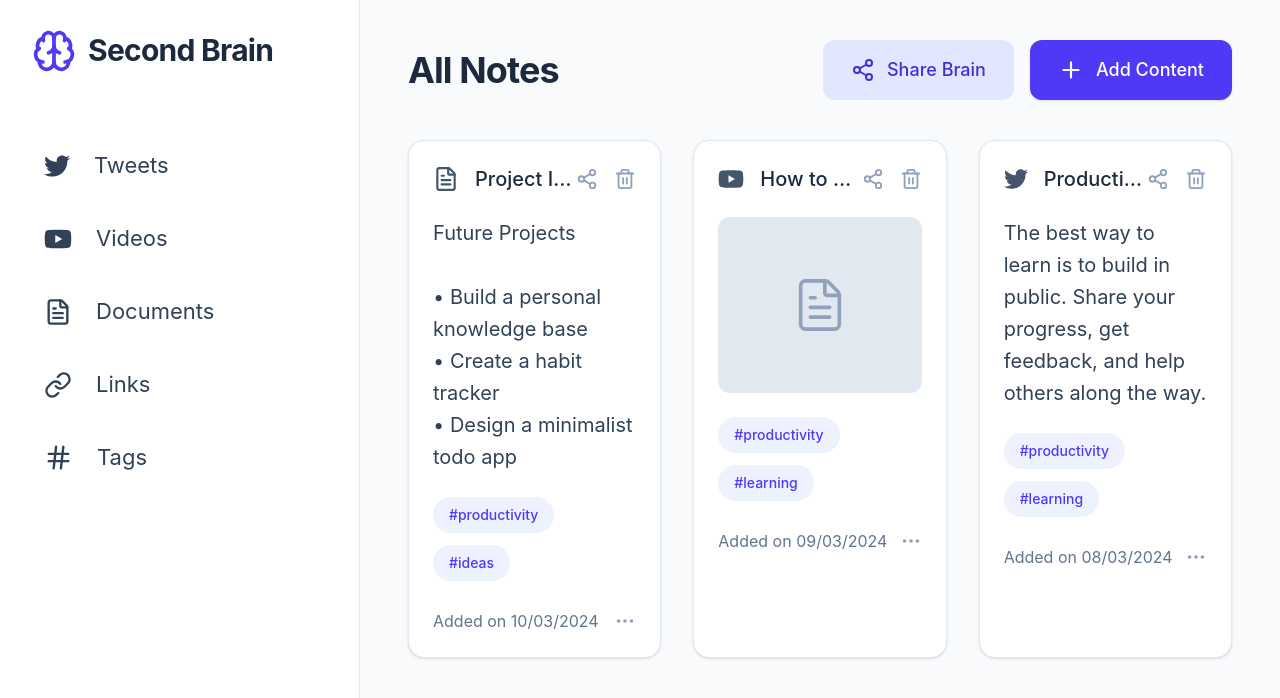
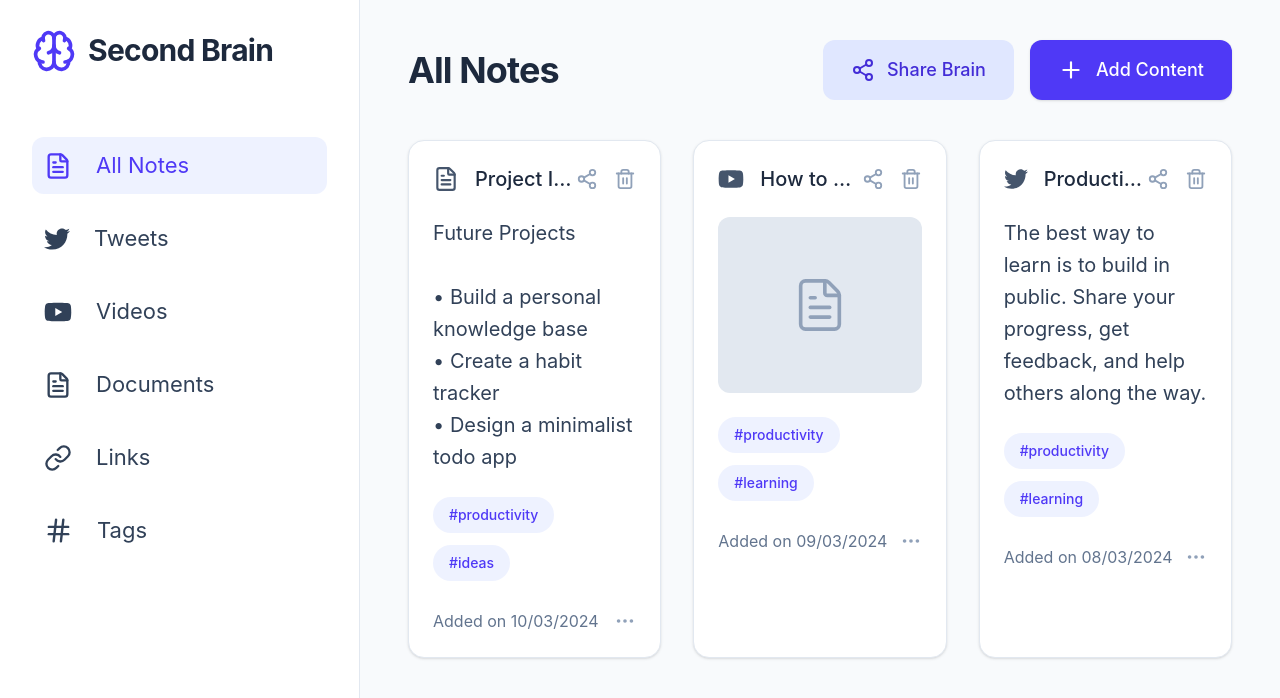
Before and after one commit to YashvanReddy/second-brain, a React (Vite) app: page / in a window 1280 px wide. Shown: the top 698 px of the page. Built offline with nearby package versions, Linux system fonts and the light colour scheme.

Commit message:
Add content filtering navigation

```diff
--- a/src/App.tsx
+++ b/src/App.tsx
@@ -62,6 +62,9 @@ function App() {
   const [notes, setNotes] = useState<Note[]>(initialNotes);
 
   const [isModalOpen, setIsModalOpen] = useState(false);
+  const [activeFilter, setActiveFilter] = useState<
+    "all" | ContentType
+  >("all");
 
   const [contentType, setContentType] =
     useState<ContentType>("link");
@@ -70,6 +73,10 @@ function App() {
   const [url, setUrl] = useState("");
   const [tags, setTags] = useState("");
   const [content, setContent] = useState("");
+  const filteredNotes =
+    activeFilter === "all"
+      ? notes
+      : notes.filter((note) => note.type === activeFilter);
   const handleSave = () => {
     if (!title.trim()) {
       return;
@@ -127,22 +134,37 @@ function App() {
           <nav className="space-y-4">
 
             <SidebarItem
+              icon={<FileText size={28} />}
+              label="All Notes"
+              active={activeFilter === "all"}
+              onClick={() => setActiveFilter("all")}
+            />
+            <SidebarItem
               icon={<FaTwitter size={26} />}
               label="Tweets"
+              active={activeFilter === "tweet"}
+              onClick={() => setActiveFilter("tweet")}
             />
+
             <SidebarItem
               icon={<FaYoutube size={28} />}
               label="Videos"
+              active={activeFilter === "video"}
+              onClick={() => setActiveFilter("video")}
             />
 
             <SidebarItem
               icon={<FileText size={28} />}
               label="Documents"
+              active={activeFilter === "document"}
+              onClick={() => setActiveFilter("document")}
             />
 
             <SidebarItem
               icon={<Link size={28} />}
               label="Links"
+              active={activeFilter === "link"}
+              onClick={() => setActiveFilter("link")}
             />
 
             <SidebarItem
@@ -160,7 +182,11 @@ function App() {
           <header className="flex items-center justify-between px-8 py-10 lg:px-12">
 
             <h2 className="text-4xl font-bold tracking-tight">
-              All Notes
+              {activeFilter === "all" && "All Notes"}
+              {activeFilter === "tweet" && "Tweets"}
+              {activeFilter === "video" && "Videos"}
+              {activeFilter === "document" && "Documents"}
+              {activeFilter === "link" && "Links"}
             </h2>
 
             <div className="flex items-center gap-4">
@@ -181,10 +207,9 @@ function App() {
 
           {/* NOTES */}
           <section className="grid grid-cols-1 gap-8 px-8 pb-12 lg:grid-cols-2 xl:grid-cols-3 lg:px-12">
-
-            {notes.map((note) => (
+            {filteredNotes.map((note) => (
               <NoteCard
-                key={note.title}
+                key={note.id}
                 note={note}
               />
             ))}
@@ -358,13 +383,23 @@ function App() {
 function SidebarItem({
   icon,
   label,
+  active = false,
+  onClick,
 }: {
   icon: React.ReactNode;
   label: string;
+  active?: boolean;
+  onClick?: () => void;
 }) {
   return (
-    <button className="flex w-full items-center gap-6 rounded-xl px-3 py-3 text-[22px] text-slate-700 transition hover:bg-slate-100">
-      <span className="text-slate-700">
+    <button
+      onClick={onClick}
+      className={`flex w-full items-center gap-6 rounded-xl px-3 py-3 text-[22px] transition ${active
+        ? "bg-indigo-50 text-indigo-600"
+        : "text-slate-700 hover:bg-slate-100"
+        }`}
+    >
+      <span>
         {icon}
       </span>
 
@@ -505,8 +540,8 @@ function ContentTypeButton({
     <button
       onClick={onClick}
       className={`flex items-center gap-3 rounded-lg border px-4 py-3 text-sm font-medium transition ${active
-          ? "border-indigo-500 bg-indigo-50 text-indigo-600"
-          : "border-slate-200 text-slate-600 hover:bg-slate-50"
+        ? "border-indigo-500 bg-indigo-50 text-indigo-600"
+        : "border-slate-200 text-slate-600 hover:bg-slate-50"
         }`}
     >
       {icon}
```
